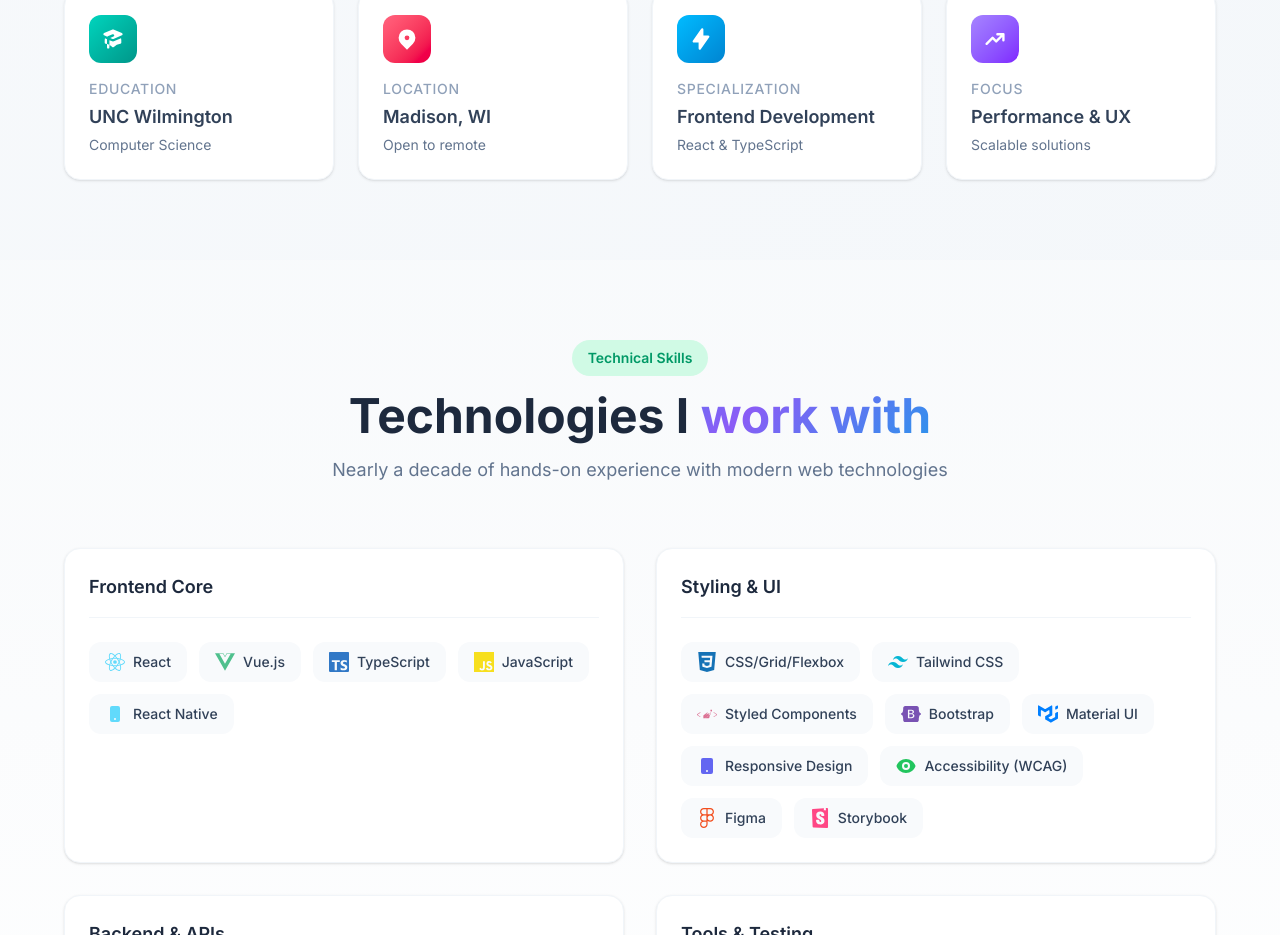
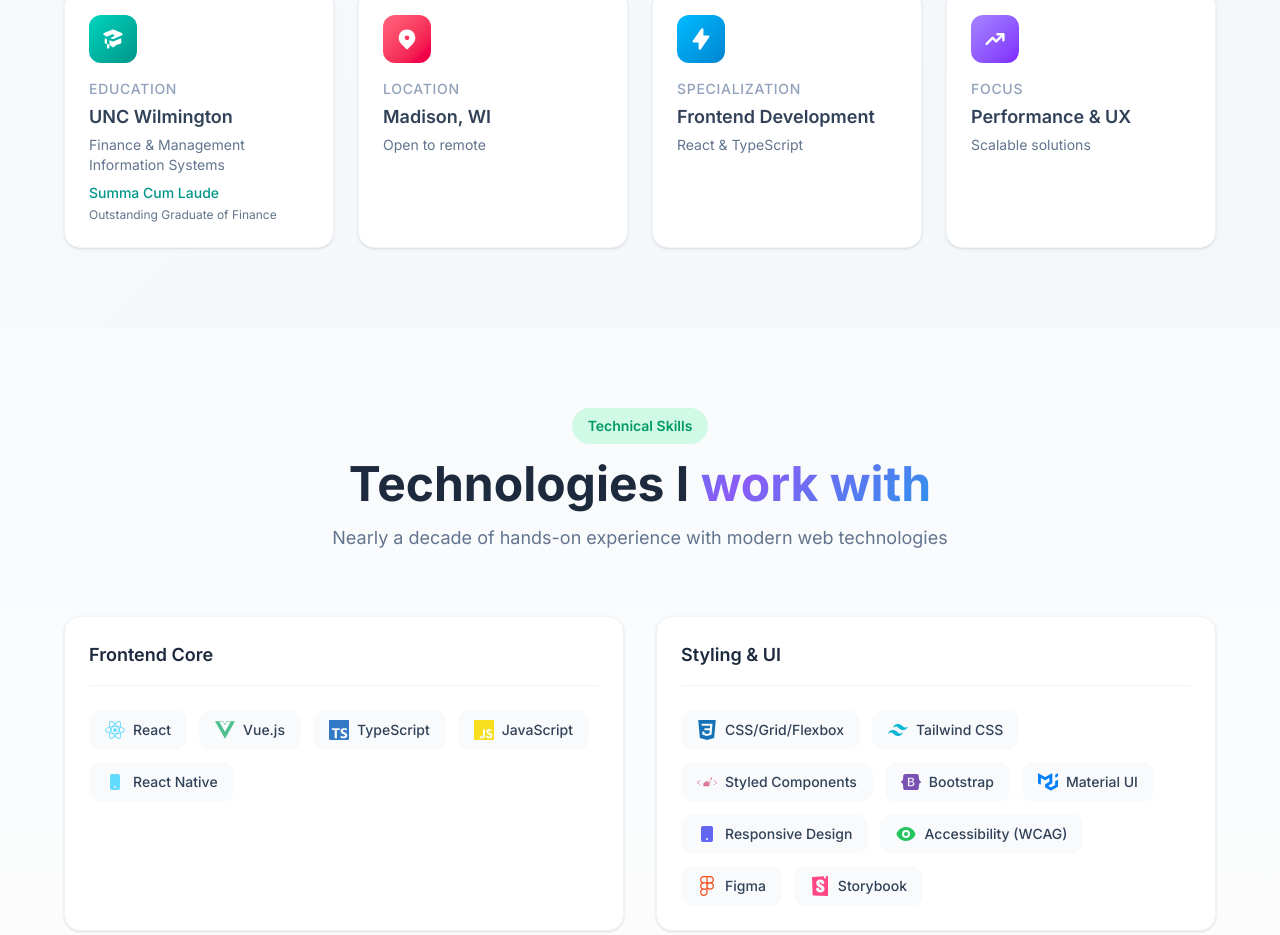
Before and after one commit to bplindquist/personal-website, a React (Vite) app: page / in a window 1280 px wide. Shown: the part 1280-2215 px from the top of the page. Built offline with nearby package versions, Linux system fonts and the light colour scheme; no server answers.

Commit message:
update education honors

```diff
--- a/src/components/AboutMe.tsx
+++ b/src/components/AboutMe.tsx
@@ -61,7 +61,15 @@
             <p className="text-lg text-slate-700 font-semibold">
               UNC Wilmington
             </p>
-            <p className="text-sm text-slate-500 mt-1">Computer Science</p>
+            <p className="text-sm text-slate-500 mt-1">
+              Finance & Management Information Systems
+            </p>
+            <p className="text-sm text-teal-600 font-medium mt-2">
+              Summa Cum Laude
+            </p>
+            <p className="text-xs text-slate-500 mt-1">
+              Outstanding Graduate of Finance
+            </p>
           </div>
 
           {/* Location */}
```
